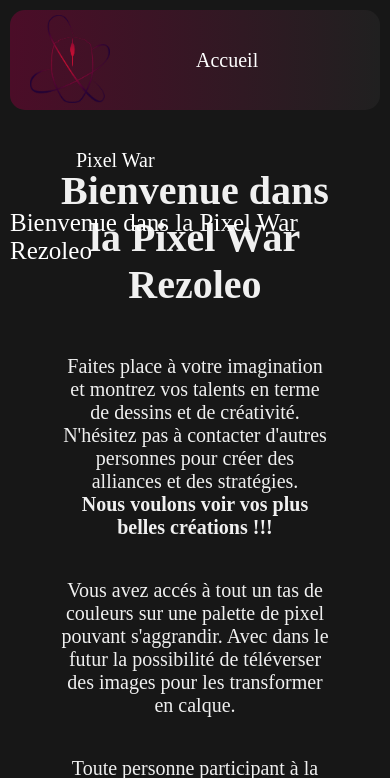
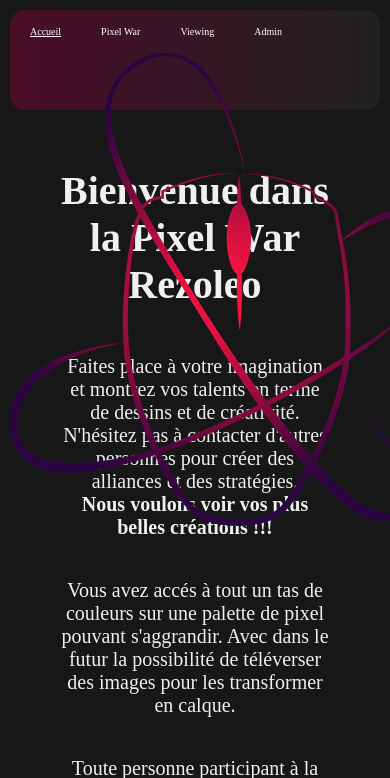
Before and after one commit to rezoleo/pixel-war, a PHP site: page / in a window 390 px wide; the page is wider, and only the part inside the window is pictured. Shown: the top 778 px of that part. Run offline with PHP 8.4, Linux system fonts and the light colour scheme; a stand-in replaces the project's code that opens the database connection.

Commit message:
add: responsive header

```diff
--- a/index.html
+++ b/index.html
@@ -10,18 +10,21 @@
     <header>
         <nav class="menu">
             <div class="menu-links">
-                <a class="lien logo-link" id="case_logo">
-                    <img src="images/rezoleo_logo.png" alt="logo" id="logo" style="width : 80px">
-                </a>
                 <a class="lien" href="index.html" id="case_1">
-                    <p>Accueil</p>
+                    <U><p>Accueil</p></U>
                 </a>
                 <a class="lien" href="pixel_war.html" id="case_2">
                     <p>Pixel War</p>
                 </a>
-                <div class="text-container">
-                    <p>Bienvenue dans la Pixel War Rezoleo</p>
-                </div>
+                <a class="lien" href="viewing.html" id="case_2">
+                    <p>Viewing</p>
+                </a>
+                <a class="lien" href="admin_login.html" id="case_2">
+                    <p>Admin</p>
+                </a>
+                <a class="lien logo-link" id="case_logo">
+                    <img src="images/rezoleo_logo.png" alt="logo" id="logo" style="width : clamp(25px, 6.5 vw, 70px)">
+                </a>
             </div>
         </nav>
     </header>
--- a/stylesheets/main.css
+++ b/stylesheets/main.css
@@ -29,23 +29,28 @@ header {
     border-radius: 15px;
     z-index: 2;
     height: var(--height_header);
+    font-size: clamp(10px, 2vw, 20px);
 }
 
 .lien {
-    margin: 5px 20px;
+    margin: auto 1em;
     z-index: 1;
+}
+
+.logo-link{
+    margin-left: auto;
+    filter: brightness(1.2);
 }
 
 .lien:not(.logo-link){
     text-decoration: inherit;
     border-color: #ffffff;
-    padding: 0.6em 2.3em;
+    padding: 0.6em 1em;
     cursor: pointer;
-    font-size: 20px;
     color: #ffffff;
     background-image: linear-gradient(45deg, transparent 50%, #000000 50%);
     background-position: 25%;
-    background-size: 400%;
+    background-size: 500%;
     -webkit-transition: background 400ms ease-in-out, color 400ms ease-in-out;
     transition: background 400ms ease-in-out, color 400ms ease-in-out;
     border-radius: 10px;
@@ -77,21 +82,6 @@ header {
     width: 100%;
     flex-wrap: wrap;
     height: var(--height_header);
-}
-
-.text-container {
-    display: flex;
-    justify-content: center;
-    align-items: center;
-    margin: auto;
-    z-index: 0;
-}
-
-.text-container p {
-    font-size: 25px;
-    color: #ffffff;
-    margin: 0;
-    padding: 0;
 }
 
 .form{
--- a/viewing.html
+++ b/viewing.html
@@ -3,7 +3,7 @@
 <head>
     <meta charset="UTF-8">
     <meta name="viewport" content="width=device-width, initial-scale=1.0">
-    <title>Accueil Pixel War Rezoleo</title>
+    <title>Viewing Pixel War Rezoleo</title>
     <link rel="stylesheet" href="stylesheets/main.css">
 </head>
 <body>
```
Also changed, not shown: admin_login.html (+9 -6 lines), pixel_war.html (+10 -7 lines).
